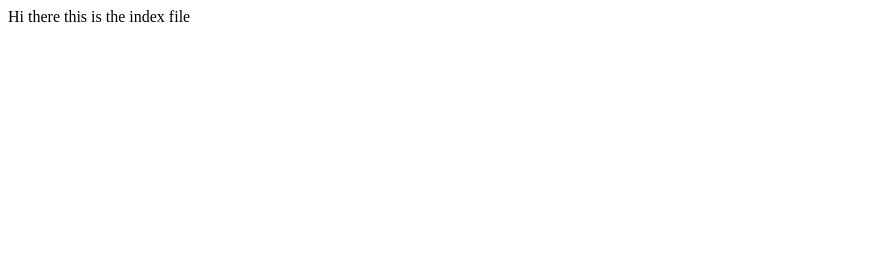
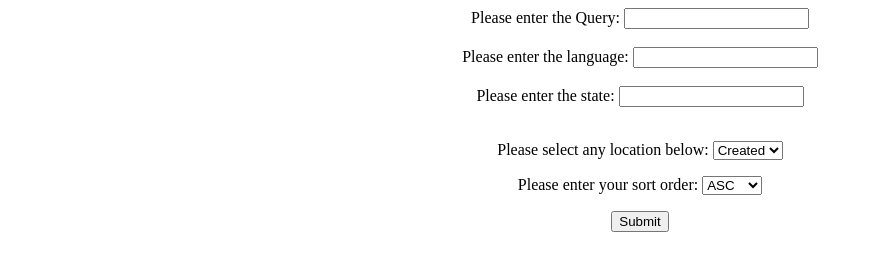
Before and after one commit to imjuoy/Research, a plain HTML site: page WebContent/index.html in a window 1280 px wide. Shown: the whole page, without its empty margins (0-873 px from the left). Drawn offline with Linux system fonts and the light colour scheme.

Commit message:
Added a front end

```diff
--- a/WebContent/index.html
+++ b/WebContent/index.html
@@ -5,6 +5,29 @@
 <title>Insert title here</title>
 </head>
 <body>
-Hi there this is the index file
+<form name = "gitInputform" method = "get" action = "gitSeearch">
+<div style="text-align:center">
+Please enter the Query: <input type = "text" id = "QueryTag" name = "Query">
+<br><br>
+Please enter the language: <input type = "text" id = "LanguageTag" name = "Language">
+<br><br>
+Please enter the state: <input type = "text" id = "StateTag" name = "State">
+<br><br>
+ <p>
+    <label>Please select any location below:</label>
+    <select name = "SortCriteriaList">
+    <option value = "created">Created</option>
+    </select>
+</p>
+ <p>
+  <label>Please enter your sort order:</label>
+  <select name = "mySortOrder">
+  <option value ="asc">ASC</option>
+  <option value = "desc">DESC</option>
+  </select>
+  </p>
+<button type="submit" name ="My button" id ="4" onclick="gitSearch.java">Submit</button>
+</div>
+</form>
 </body>
 </html>
```
Also changed, not shown: 1 other file.
